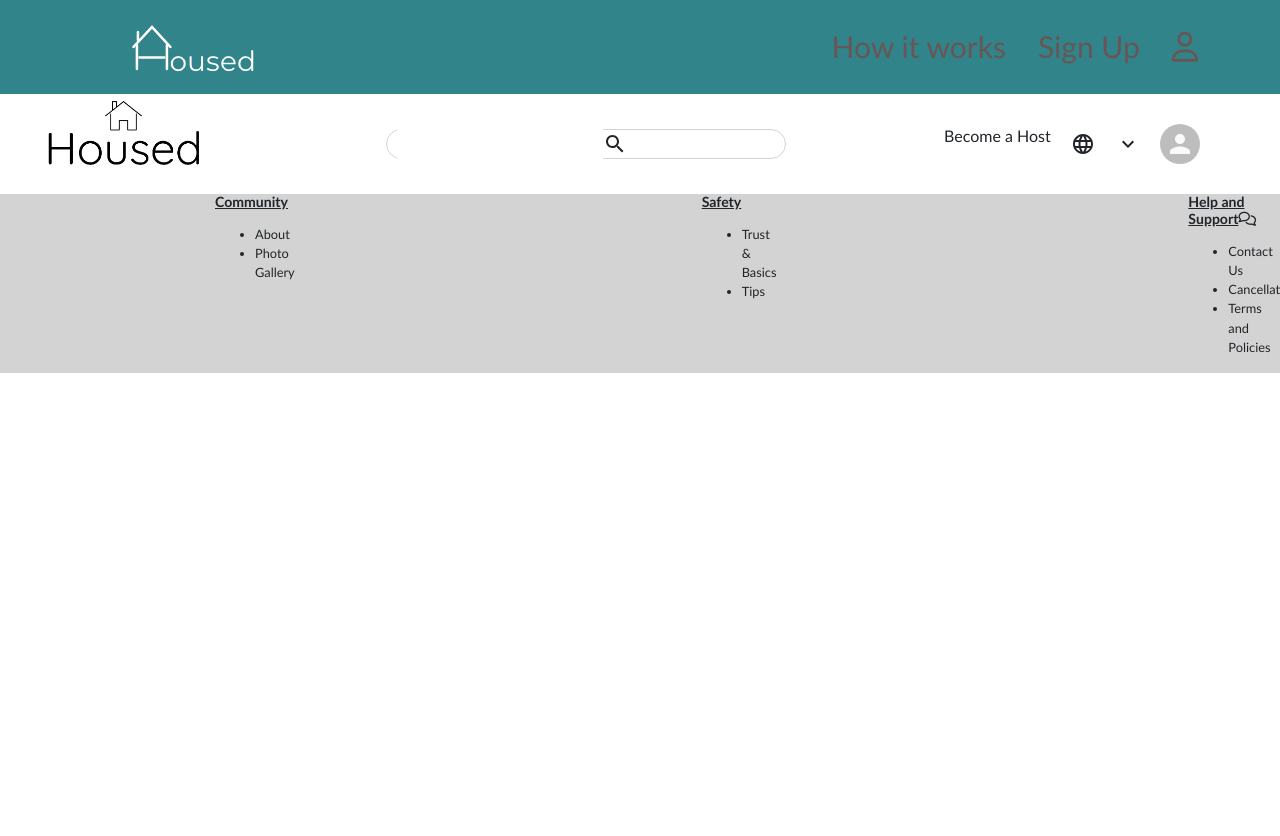
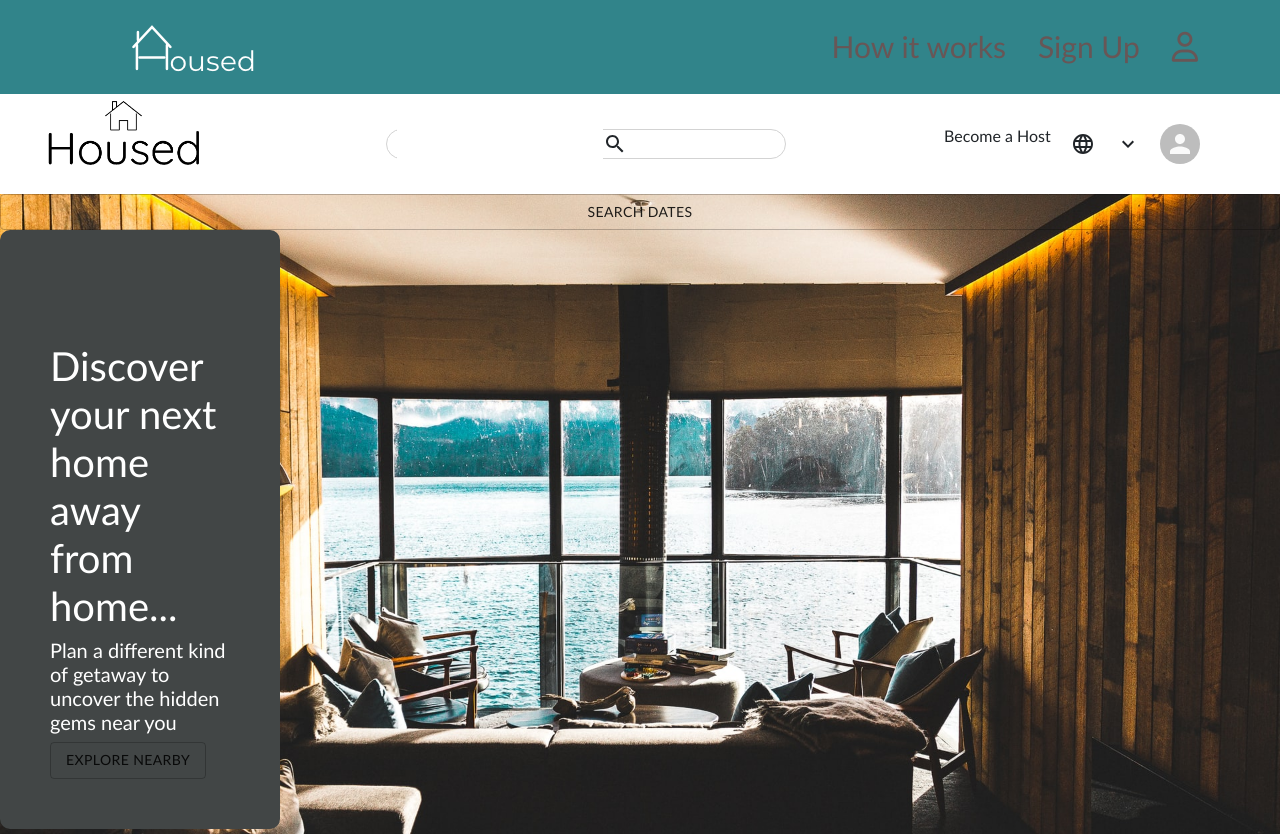
Before and after one commit to fluturecode/HOUSED-AirBnB-React-MERN, a React (Create React App) app in the folder client/: page / in a window 1280 px wide. Shown: the top 836 px of the page. Before the commit the page ends 800 px from the top, so only its background shows below. Built offline with nearby package versions, Linux system fonts and the light colour scheme; the HTML template or start-up script is replaced by a standard one.

Commit message:
updated homepage.js

```diff
--- a/client/package.json
+++ b/client/package.json
@@ -5,10 +5,14 @@
   "dependencies": {
     "@emotion/react": "^11.1.1",
     "@emotion/styled": "^11.0.0",
+    "@material-ui/core": "^4.11.1",
+    "@material-ui/icons": "^4.9.1",
     "axios": "^0.19.2",
     "bootstrap": "^4.5.0",
+    "date-fns": "^2.16.1",
     "prettier": "^2.0.5",
     "react": "^16.13.1",
+    "react-date-range": "^1.1.3",
     "react-dom": "^16.13.1",
     "react-router-dom": "^5.2.0",
     "react-scripts": "3.4.1",
--- a/client/src/components/Banner.js
+++ b/client/src/components/Banner.js
@@ -1,9 +1,64 @@
-import React from 'react'
+import React, { useState } from 'react';
+import styled from '@emotion/styled';
+import { Button } from '@material-ui/core';
+import Search from './Search.js';
+import { useHistory } from 'react-router-dom';
+import homeImage from './homeImage.jpg';
 
-export const Banner = () => {
+function Banner() {
+  const history = useHistory();
+  const [showSearch, setShowSearch] = useState(false);
+
+  const BannerContainer = styled.div`
+    background-image: url('${homeImage}');
+    background-position: center center;
+    height: 80vh;
+    background-repeat: no-repeat;
+    background-size: cover;
+    position: relative;
+  `;
+
+  const BannerSearch = styled.div`
+    display: flex;
+    flex-direction: column;
+  `;
+
+  const BannerInfo = styled.div`
+    background-color: rgb(66, 70, 70);
+    color: white;
+    padding-top: 14vh;
+    padding-left: 50px;
+    padding-right: 50px;
+    padding-bottom: 50px;
+    width: 280px;
+    border-radius: 10px;
+  `;
+
   return (
-    <div>
-      <h1>I am the Banner</h1>
-    </div>
-  )
+    <>
+      <BannerContainer>
+        <BannerSearch>
+          {showSearch && <Search />}
+          <Button
+            onClick={() => setShowSearch(!showSearch)}
+            className="banner__searchButton"
+            variant="outlined"
+          >
+            {showSearch ? 'Hide' : 'Search Dates'}
+          </Button>
+        </BannerSearch>
+        <BannerInfo>
+          <h1>Discover your next home away from home...</h1>
+          <h5>
+            Plan a different kind of getaway to uncover the hidden gems near you
+          </h5>
+          <Button onClick={() => history.push('/search')} variant="outlined">
+            Explore Nearby
+          </Button>
+        </BannerInfo>
+      </BannerContainer>
+    </>
+  );
 }
+
+export default Banner;
--- /dev/null
+++ b/client/src/components/Search.js
@@ -0,0 +1,40 @@
+import React, { useState } from 'react';
+import 'react-date-range/dist/styles.css'; // main style file
+import 'react-date-range/dist/theme/default.css'; // theme css file
+import { DateRangePicker } from 'react-date-range';
+import { Button } from '@material-ui/core';
+import PeopleIcon from '@material-ui/icons/People';
+import { useHistory } from 'react-router-dom';
+
+// Date picker component
+function Search() {
+  // Allows routing to the 'search result' page
+  const history = useHistory();
+  const [startDate, setStartDate] = useState(new Date());
+  const [endDate, setEndDate] = useState(new Date());
+
+  const selectionRange = {
+    startDate: startDate,
+    endDate: endDate,
+    key: 'selection'
+  };
+
+  // Comes from react-date-range
+  function handleSelect(ranges) {
+    setStartDate(ranges.selection.startDate);
+    setEndDate(ranges.selection.endDate);
+  }
+
+  return (
+    <div className="search">
+      <DateRangePicker ranges={[selectionRange]} onChange={handleSelect} />
+      <h2>
+        Number of guests <PeopleIcon />
+      </h2>
+      <input min={0} defaultValue={2} type="number" />
+      <Button onClick={() => history.push('/search')}>Search Airbnb</Button>
+    </div>
+  );
+}
+
+export default Search;
--- a/client/src/pages/Home.js
+++ b/client/src/pages/Home.js
@@ -7,6 +7,7 @@ import membericon from '../images/membericon.jpg';
 import styled from '@emotion/styled';
 import homeImage from '../images/homeImage.jpg';
 import Header from '../components/Header';
+import Banner from '../components/Banner';
 
 const HomeContainer = styled.div``;
 
@@ -19,18 +20,19 @@ const HomeImage = styled.img`
 
 const Home = () => {
   return (
-    <Header />
-    // Banner
-    // Search
-    // Cards
-    // <HomeContainer>
+    <>
+      <Header />
+      <Banner />
+      // Cards
+      {/* // <HomeContainer>
     //   <HomeImage src={homeImage} />
     //   <MainContainer>
     //     <Search />
     //   </MainContainer>
     //   <SafetyContainer></SafetyContainer>
     //   <CustomChatbot />
-    // </HomeContainer>
+    // </HomeContainer> */}
+    </>
   );
 };
 
```
Also changed, not shown: client/src/components/homeImage.jpg (added), 1 other file (tests, documents, lock files or other folders).
